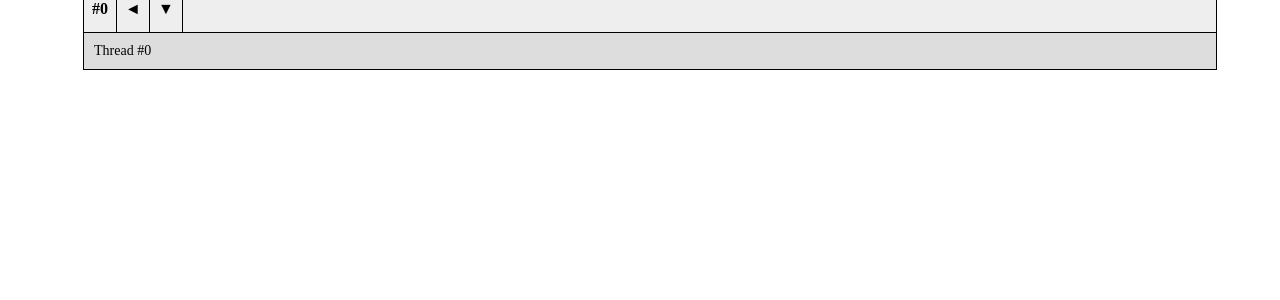
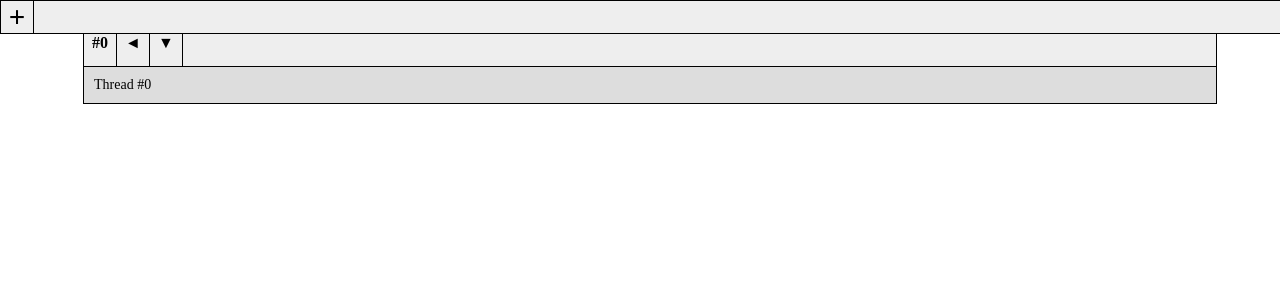
Before and after one commit to SirSeruju/imageboard, a Flask app: page / in a window 1280 px wide. Shown: the top 300 px of the page. Run offline with Flask 2, Linux system fonts and the light colour scheme; data comes from the database, SQL or seed files in the repository.

Commit message:
Top menu

```diff
--- a/src/main.py
+++ b/src/main.py
@@ -22,13 +22,16 @@ def getThread(thread_id):
     db_sess.close()
     return render_template("thread.html", parent=parent, threads=threads)
 
+
 @app.route("/")
 def index():
     return getThread(0)
+
 
 def main():
     global_init("threads.db")
     app.run()
 
+
 if __name__ == '__main__':
     main()
--- a/src/static/css/style.css
+++ b/src/static/css/style.css
@@ -44,9 +44,13 @@
 	font-size: 16px;
 	font-weight: bold;
 	text-decoration: none;
+<<<<<<< Updated upstream
 	text-align: center;
 	height: 100%;
 	width: 32px;
+=======
+	height: 20;
+>>>>>>> Stashed changes
 }
 .thread-reply-buttons div:hover {
 	cursor: pointer;
@@ -93,3 +97,27 @@
 	margin: -1px;
 	font-size: 14px;
 }
+.top_menu {
+    background-color: #EEE;
+    border: 1px solid black;
+	display: block;
+	font-weight: bold;
+	text-decoration: none;
+	height: 32px;
+	width: 100%;
+}
+.top_menu div {
+    border: 1px solid black;
+	margin: -1px;
+	margin-right: 0;
+	display: inline-block;
+	font-size: 29px;
+	font-weight: 20px;
+	text-align: center;
+	text-decoration: none;
+	height: 32px;
+	width: 32px;
+}
+#test{
+    transform: scale(3);
+}
--- a/src/templates/base.html
+++ b/src/templates/base.html
@@ -6,6 +6,9 @@
 	<script type="text/javascript" src="static/js/main.js"></script>
 	<title>{{title}}</title>
 	</head>
+	<div class="top_menu">
+		<div onclick="">+</div>
+	</div>
 	<body>
 		{% block content %}{% endblock %}
 	</body>
```
